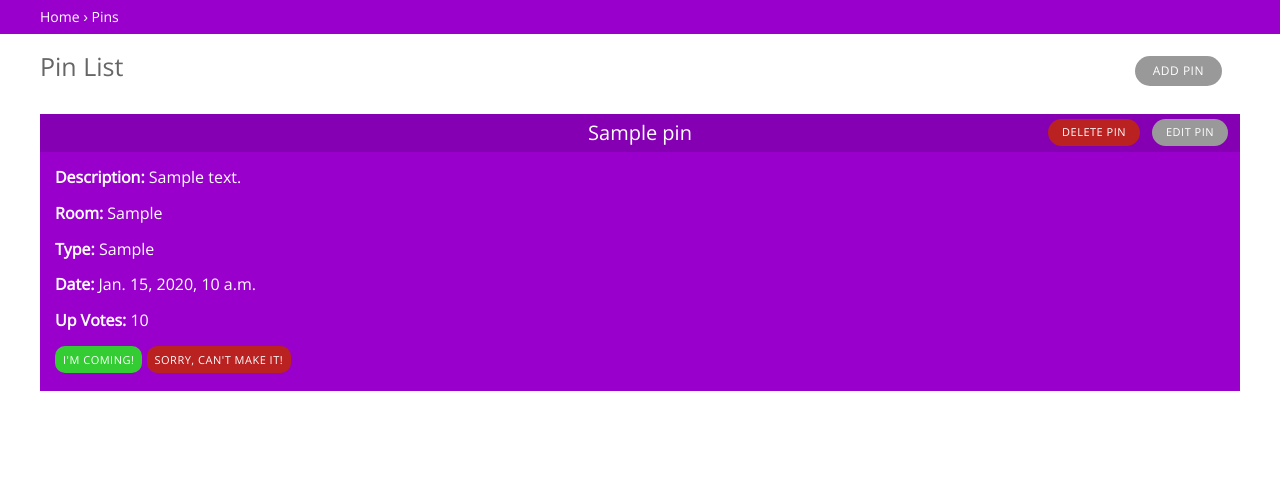
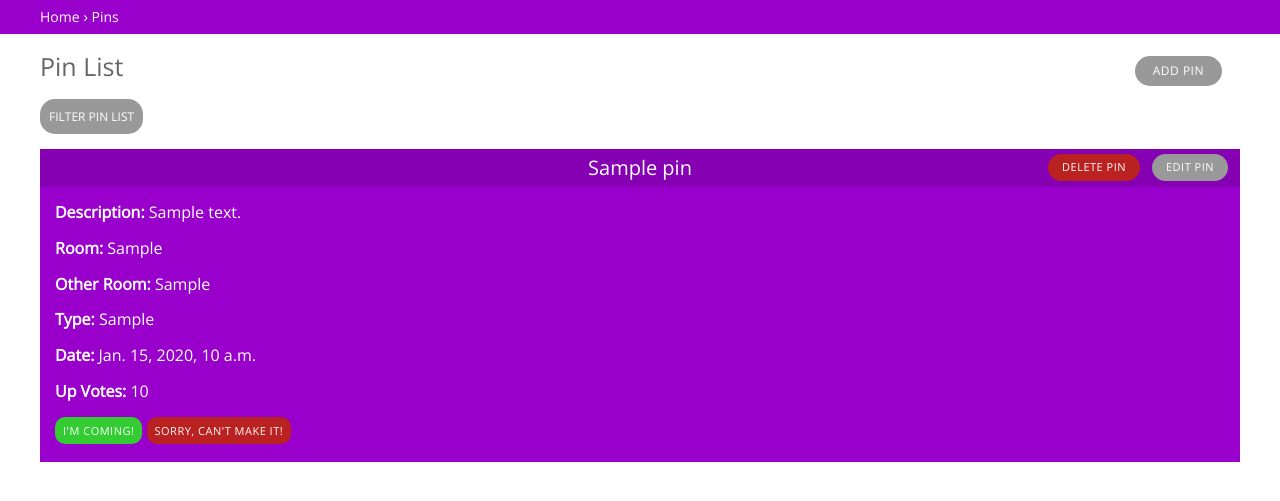
Before and after one commit to jbryant5/GarfieldWAY, a Django app: template pins/templates/pins/index.html in a window 1280 px wide. Shown: the part 60-561 px from the top of the page. Run offline with Django 3.2, Linux system fonts and the light colour scheme; the template is opened without the code that fills it: most values are stand-ins (such as "Sample title", 1, 10 or a date in 2020).

Commit message:
fixed index page

```diff
--- a/pins/templates/pins/index.html
+++ b/pins/templates/pins/index.html
@@ -46,13 +46,48 @@
 
 			<div id="content-main">
 
+				<!-- <form method="get" action="/pins/typefilter/" /> -->
+					<div class="dropdown">
+						<button onclick="openDropdown()" class="dropbtn">Filter pin list</button>
+							<div id="myDropdown" class="dropdown-content">
+								<a href="/pins/upcomingfilter/">Upcoming</a>
+								<a href="/pins/typefilter/">Type</a>
+								<a href="/pins/lowestroomfilter/">Lowest Room Number</a>
+								<a href="/pins/highestroomfilter/">Highest Room Number</a>
+								<a href="/pins/recentlypublishedfilter">Recently Published</a>
+								<a href="/pins/oldestpublishedfilter">Oldest Published</a>
+							</div>
+					</div>
+				<!-- </form> -->
+
+				<script>
+				/* When the user clicks on the button,
+				toggle between hiding and showing the dropdown content */
+					function openDropdown() {
+						document.getElementById("myDropdown").classList.toggle("show");
+					}
+				// Close the dropdown if the user clicks outside of it
+					window.onclick = function(event) {
+						if (!event.target.matches('.dropbtn')) {
+							var dropdowns = document.getElementsByClassName("dropdown-content");
+							var i;
+							for (i = 0; i < dropdowns.length; i++) {
+								var openDropdown = dropdowns[i];
+								if (openDropdown.classList.contains('show')) {
+									openDropdown.classList.remove('show');
+								}
+							}
+						}
+					}
+				</script>
+
 				<ul class="object-tools">
 					<li>
 						<a href="/pins/create/" class="addlink">Add pin</a>
 					</li>
                 </ul>
 
-				{% for pin in latest_pin_list %}
+				{% for pin in pin_list %}
 
 					<div class="pinlist">
 
@@ -84,6 +119,10 @@
 
 						<li>
 							<b>Room:</b> {{ pin.pin_room }}
+						</li>
+
+						<li>
+							<b>Other Room:</b> {{ pin.other_pin_room }}
 						</li>
 
 						<li>
```
